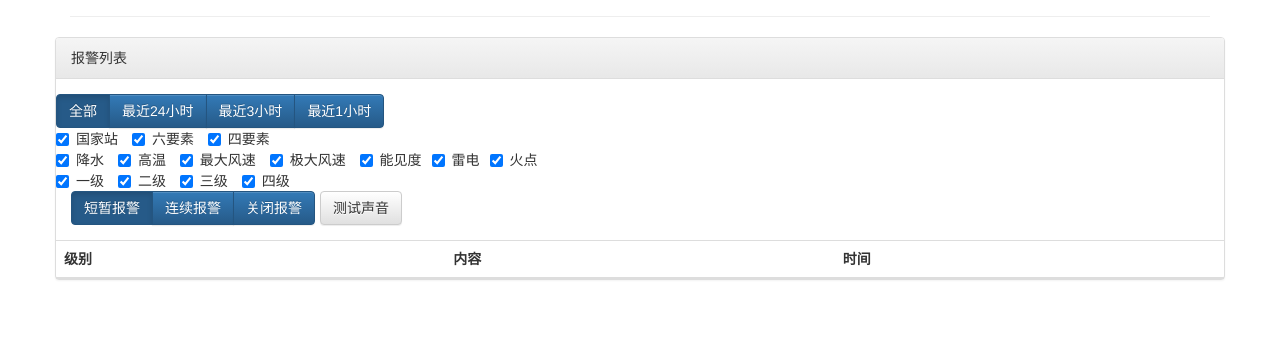
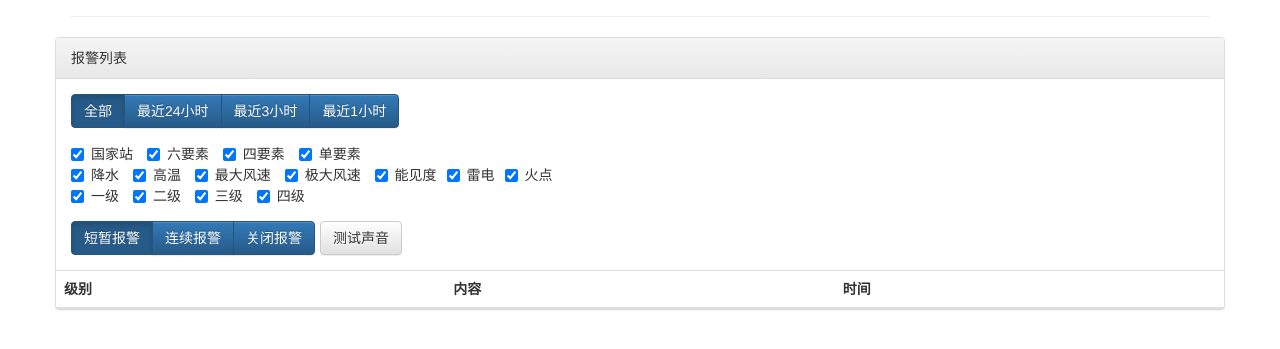
Before and after one commit to likev/weather-monitor, a website: page alert.html in a window 1280 px wide. Shown: the part 83-432 px from the top of the page. Drawn offline with nearby package versions, Linux system fonts and the light colour scheme.

Commit message:
1. add hourrain1 display option

```diff
--- a/alert.html
+++ b/alert.html
@@ -21,6 +21,9 @@
 			#content {
 				width: 100%;
 			}
+			.margin-top-15px{
+				margin-top:15px;
+			}
 			#alarm-sound {
 				display: none;
 			}
@@ -36,7 +39,7 @@
 					<div class="panel-heading">报警列表</div>
 					<div class="panel-body">
 						<div id='view-check' class='row'>
-							<div class="btn-group" data-toggle="buttons" id='time-check'>
+							<div class="btn-group col-md-12" data-toggle="buttons" id='time-check'>
 							  <label class="btn btn-primary active">
 								<input type="radio" name="timerange" autocomplete="off" value='240' checked> 全部
 							  </label>
@@ -50,7 +53,7 @@
 								<input type="radio" name="timerange" autocomplete="off" value='1' > 最近1小时
 							  </label>
 							</div>
-							<form class='form-inline' id='station-check'>
+							<form class='form-inline col-md-12 margin-top-15px' id='station-check'>
 								<label class='checkbox-inline'>
 								  <input type='checkbox' value='["hourRain","Tmax","windMax","windMaxPeak","visibility"]' checked>国家站
 								</label>
@@ -60,8 +63,11 @@
 								<label class='checkbox-inline'>
 								  <input type='checkbox' value='["hourRain4New","Tmax4New","windMax4New","windMaxPeak4New","hourRain4Old","Tmax4Old","windMax4Old","windMaxPeak4Old"]' checked>四要素
 								</label>
+								<label class='checkbox-inline'>
+								  <input type='checkbox' value='["hourRain1"]' checked>单要素
+								</label>
 							</form>
-							<form class='form-inline' id='type-check'>
+							<form class='form-inline col-md-12' id='type-check'>
 								<label class='checkbox-inline'>
 								  <input type='checkbox' value='["hourRain", "hourRain1", "hourRain4New", "hourRain4Old", "hourRain6"]' checked>降水
 								</label>
@@ -82,7 +88,7 @@
 								  <input type='checkbox' value='["fire"]' checked>火点
 								</label>
 							</form>
-							<form class="form-inline" id='rlevel-check'>
+							<form class="form-inline col-md-12" id='rlevel-check'>
 								<label class="checkbox-inline">
 								  <input type="checkbox" value=1 checked>一级
 								</label>
@@ -97,7 +103,7 @@
 								</label>
 							</form>
 						</div>
-						<div class="btn-toolbar" role="toolbar" aria-label="...">
+						<div class="btn-toolbar margin-top-15px" role="toolbar" aria-label="...">
 							<div id='alert-sound-set' class="btn-group" data-toggle="buttons">
 							  <label class="btn btn-primary active">
 								<input type="radio" name="options" value='short' autocomplete="off" checked>短暂报警
```
